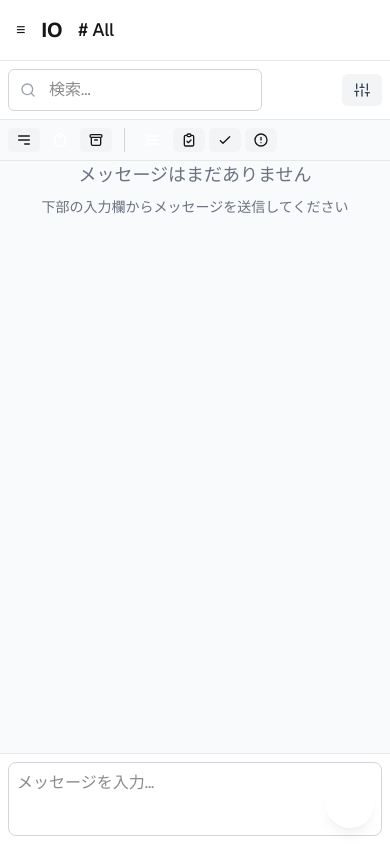
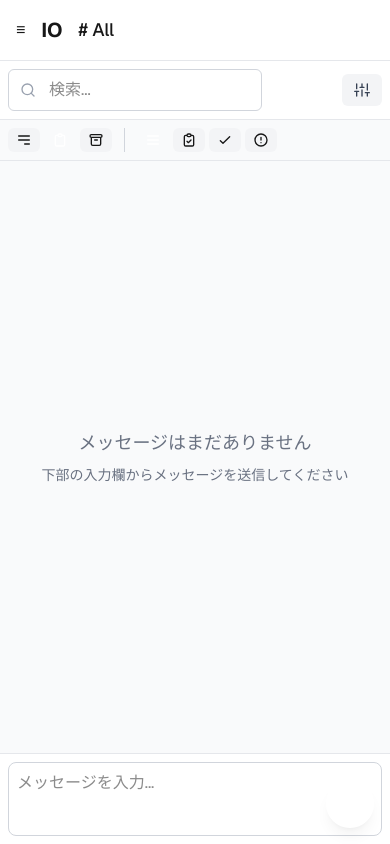
Before and after one commit to udus122/io-demo, a Next.js app: page / in a window 390 px wide. Built offline with nearby package versions, Linux system fonts and the light colour scheme.

Commit message:
fix: adjust layout for message list and main content for better responsiveness

```diff
--- a/src/app/page.tsx
+++ b/src/app/page.tsx
@@ -153,7 +153,7 @@
               `}>
                 {/* メッセージリスト - モバイルではスレッド表示時に非表示 */}
                 <div className={`
-                  flex-1 overflow-auto
+                  flex-1 overflow-auto flex
                   ${activeThreadId ? 'hidden md:block' : ''}
                 `}>
                   <MessageList
--- a/src/components/message/MessageList.tsx
+++ b/src/components/message/MessageList.tsx
@@ -51,7 +51,7 @@
   }, [lastAddedMessageId, rootMessages.length]);
 
   return (
-    <div className="flex-1 overflow-y-auto">
+    <div className="flex-1 overflow-y-auto flex flex-col justify-end">
       {rootMessages.length > 0 ? (
         rootMessages.map(message => (
           <div
```
